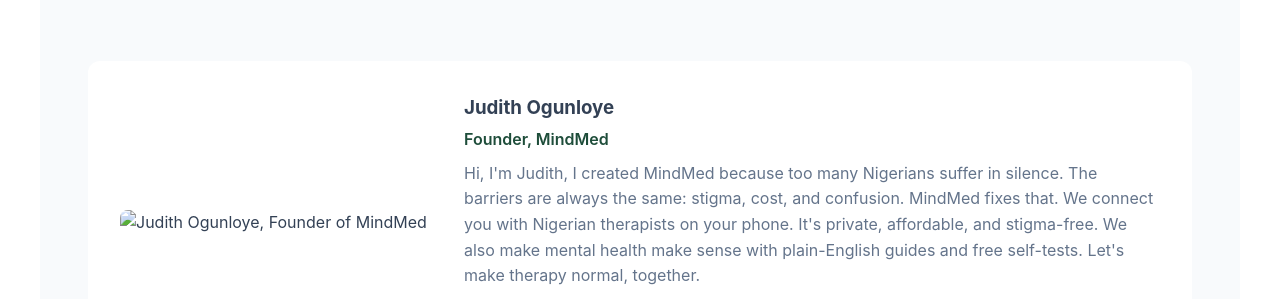
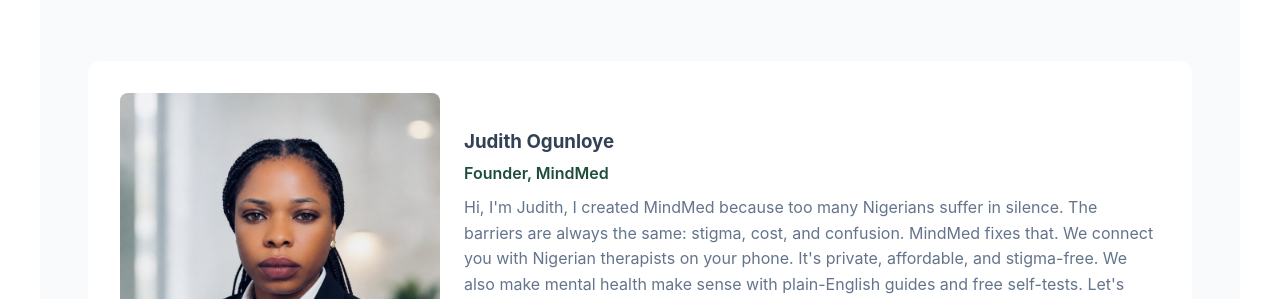
Before and after one commit to judithpatrick13-boop/Mindmed-site, a website: page index.html in a window 1280 px wide. Shown: the part 3512-3811 px from the top of the page. Drawn offline with Linux system fonts and the light colour scheme; files whose address does not match are found by name.

Commit message:
Update index.html

```diff
--- a/index.html
+++ b/index.html
@@ -221,7 +221,7 @@ Get the support you deserve—anywhere, anytime.
 </div>
 <div style="margin-top:2rem;padding:2rem;background:#fff;border-radius:12px;display:flex;gap:1.5rem;align-items:center;flex-wrap:wrap;text-align:left">
 <div style="flex:0 0 100%;max-width:320px;margin:0 auto">
-<img src="/images/about/judith-headshot.jpg" alt="Judith Ogunloye, Founder of MindMed" style="width:100%; max-width:320px; border-radius:8px;">
+<img src="/images/blog/about/judith-headshot.jpg.JPG" alt="Judith Ogunloye, Founder of MindMed" style="width:100%; max-width:320px; border-radius:8px;">
 </div>
 <div style="flex:1;min-width:280px">
 <h3 style="margin:0 0 0.25rem">Judith Ogunloye</h3>
```
